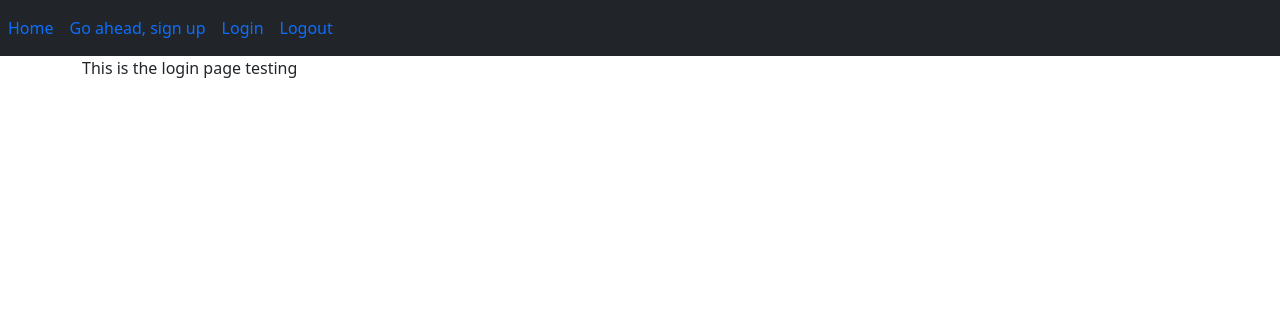
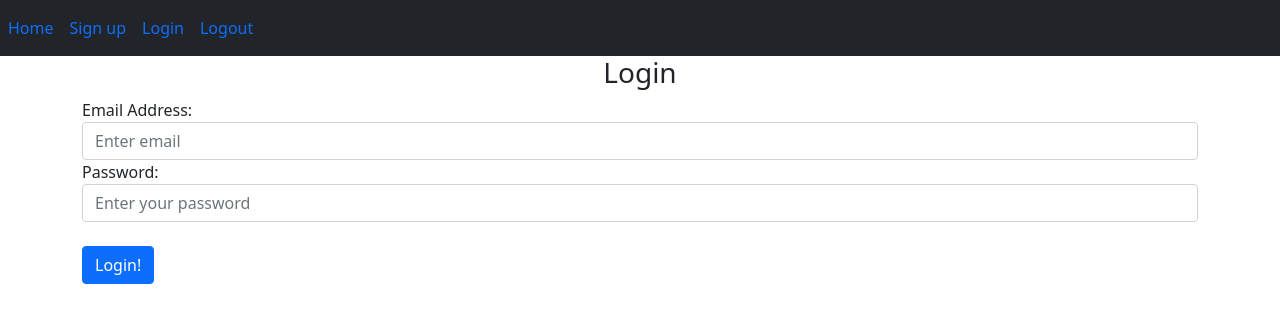
Before and after one commit to dianakakoma/bug_report2021, a Flask app: page /login in a window 1280 px wide. Shown: the top 323 px of the page. Run offline with Flask 2, Linux system fonts and the light colour scheme; some libraries are stand-ins or nearby versions.

Commit message:
created the login html page

```diff
--- a/website/templates/base.html
+++ b/website/templates/base.html
@@ -34,7 +34,7 @@
           <div class="navbar-nav">
             <a class="nav-item nav-link" id="home" href="/home">Home</a>
             <a class="nav-item nav-link" id="sign-up" href="/sign-up"
-              >Go ahead, sign up</a
+              >Sign up</a
             >
             <a class="nav-item nav-link" id="login" href="/login">Login</a>
             <a class="nav-item nav-link" id="logout" href="/logout">Logout</a>
--- a/website/templates/login.html
+++ b/website/templates/login.html
@@ -1,2 +1,19 @@
-{% extends "base.html" %} {% block title %} Login {% endblock %} {% block
-content %}This is the login page {{text}}{%endblock%}
+{% extends "base.html" %} {% block title %} /login {% endblock %} {% block
+content %}
+<form methods=[POST"]>
+    <h3 align="center"> Login </h3>
+    <div class="form-group">
+
+        <label for="email"> Email Address:</label>
+        <input type="email" class="form-control" id="email" name="email" placeholder="Enter email"/>
+
+    </div>
+    <div class="form-group">
+
+        <label for="password"> Password:</label>
+        <input type="password" class="form-control" id="password1" name="password" placeholder="Enter your password"/>
+
+    <br />
+    <button type="submit" class="btn btn-primary">Login!</button>
+</form>
+{%endblock%}
--- a/website/templates/sign_up.html
+++ b/website/templates/sign_up.html
@@ -21,12 +21,10 @@ content %}
 
     </div>
         <div class="form-group">
-
         <label for="password2"> Confirm Your Password:</label>
         <input type="password" class="form-control" id="password2" name="password2" placeholder="Enter your password again"/>
-
     </div>
     <br />
-    <button type="submit" class="btn btn-primary">Sign Up!</button>
+    <button type="submit" class="btn btn-primary">Submit</button>
 </form>
 {%endblock%}
```
